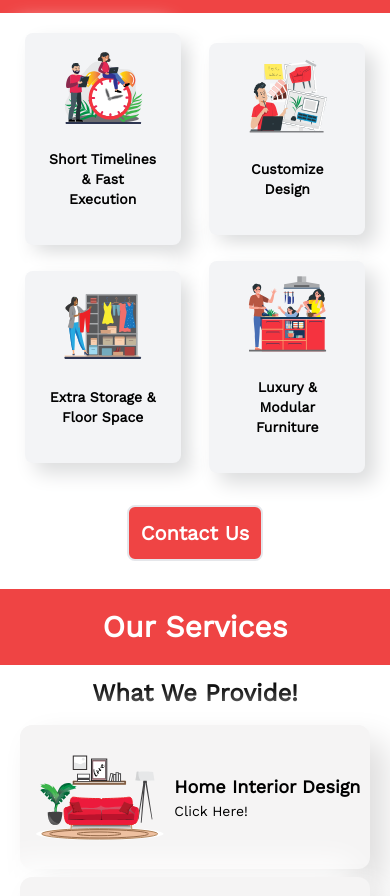
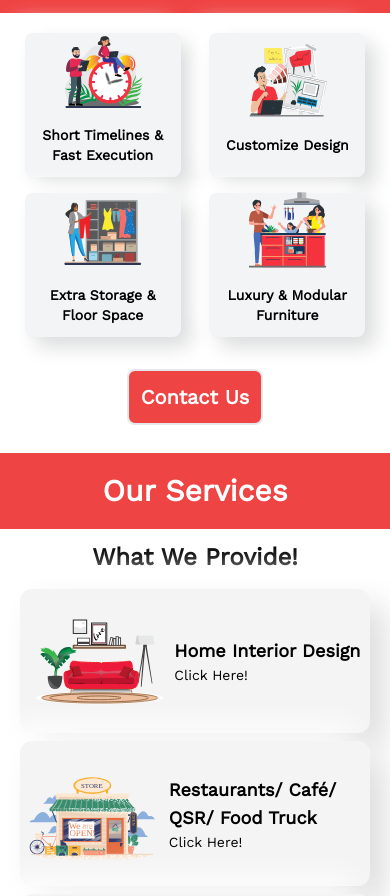
Before and after one commit to shivam1317/DreamCatcherzz, a React (Create React App) app: page / in a window 390 px wide. Shown: the part 1080-1976 px from the top of the page. Built offline with nearby package versions, Linux system fonts and the light colour scheme; grey boxes are pictures that could not be loaded.

Commit message:
Changes in card

```diff
--- a/src/components/Home.jsx
+++ b/src/components/Home.jsx
@@ -123,13 +123,13 @@ function Home() {
         <div className="w-full flex justify-evenly items-center flex-wrap">
           {provideData.map((data) => {
             return (
-              <div className="flex flex-col w-2/5 lg:w-1/3 justify-center items-center lg:mx-5 mx-1 my-2 lg:my-5 provideDiv p-3 rounded-lg">
+              <div className="flex flex-col w-2/5 lg:w-1/3 justify-center items-center lg:mx-5 mx-1 my-2 lg:my-5 provideDiv p-3 rounded-lg h-36">
                 <img
                   src={data.img}
                   alt="provideImg"
                   className="w-4/5 lg:h-60 h-20"
                 />
-                <p className="lg:text-lg text-sm font-bold text-center my-3 p-3 rounded-lg">
+                <p className="lg:text-lg text-sm font-bold text-center my-3 p-1 rounded-lg w-full">
                   {data.text}
                 </p>
               </div>
```
